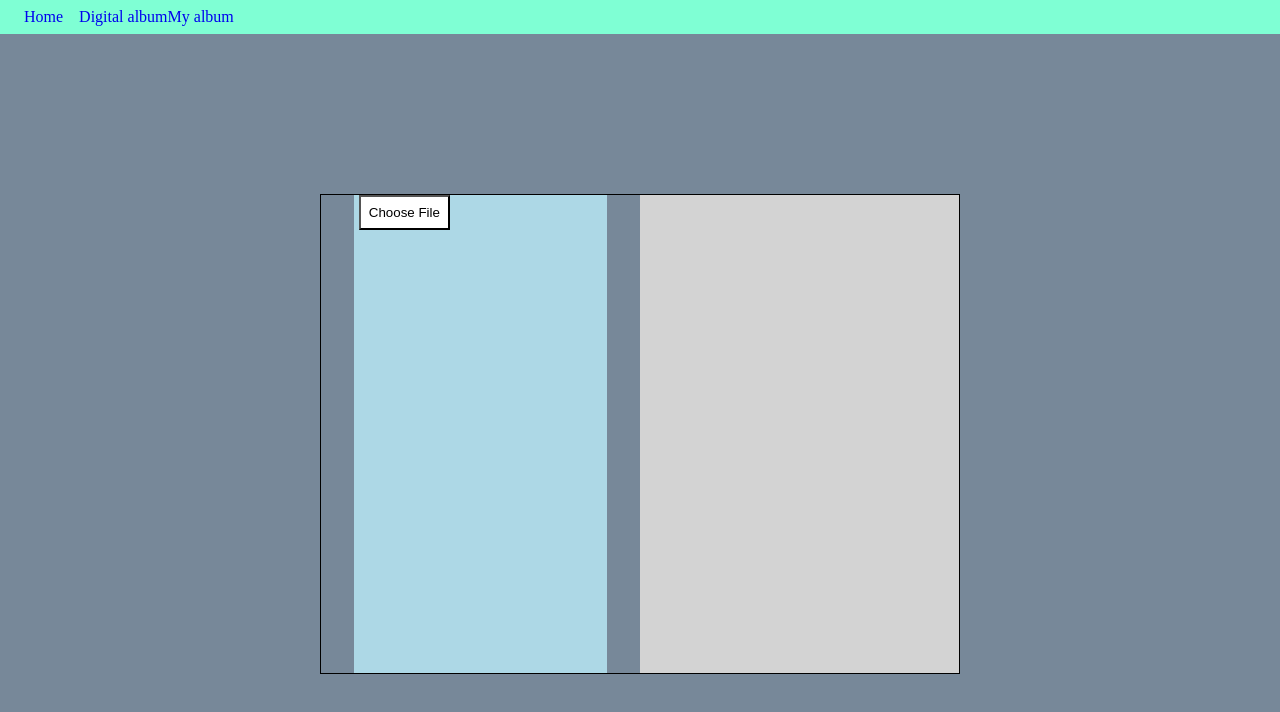
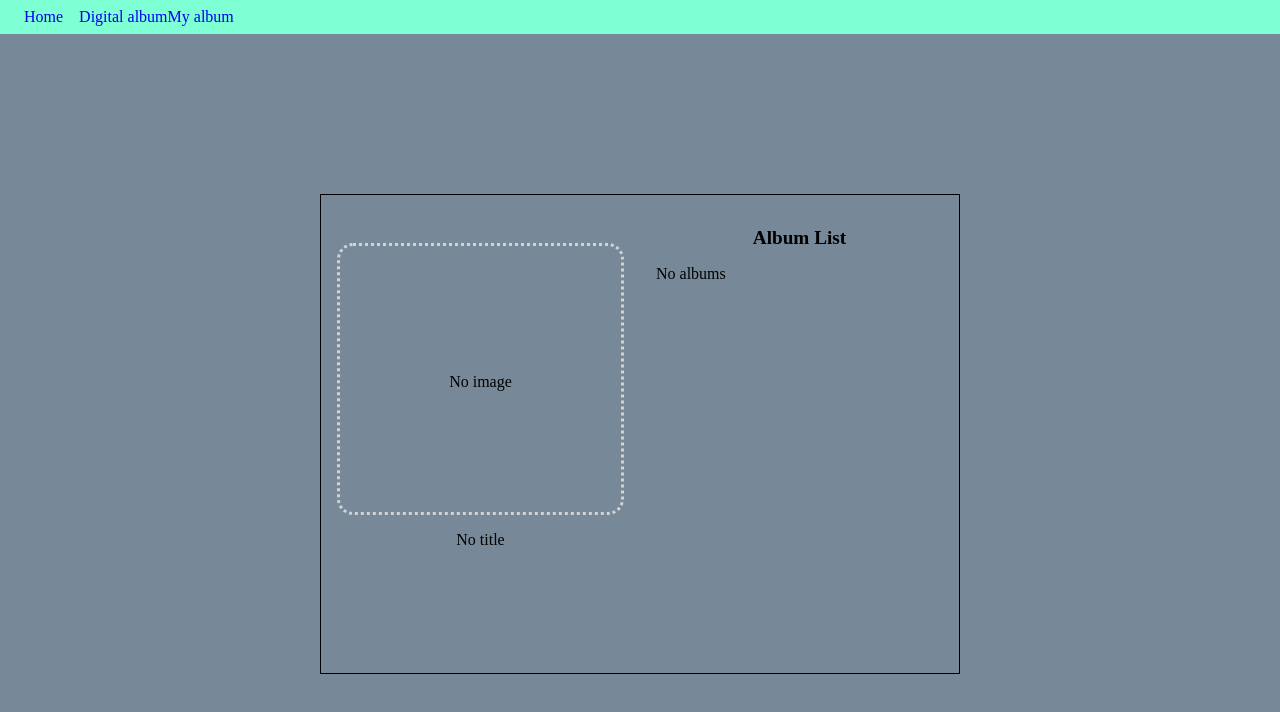
Before and after one commit to sunny-potato/digital_album, a React (Vite) app in the folder client/: page /myAlbum in a window 1280 px wide. Shown: the top 712 px of the page. Built offline with nearby package versions, Linux system fonts and the light colour scheme.

Commit message:
create myalbum page

```diff
--- a/client/src/Axios.ts
+++ b/client/src/Axios.ts
@@ -31,3 +31,12 @@ export async function getImage(fileName: string) {
     return image;
   }
 }
+
+export async function createFolder(folderList: string[], userId: number = 1) {
+  console.log(folderList, userId);
+  const response = await axios.post(`/myAlbum?userId=${userId}`, folderList);
+}
+
+export async function getFolder(userId: number) {
+  const response = await axios.get(`/myAlbum?userId=${userId}`);
+}
--- a/client/src/Pages/MyAlbum.tsx
+++ b/client/src/Pages/MyAlbum.tsx
@@ -1,9 +1,15 @@
 import { useState } from "react";
+import { Link } from "react-router-dom";
+import { createFolder } from "../Axios";
 import "../Styles/MyAlbum.css";
 
 function MyAlbum() {
   const [albumPhoto, setAlbumPhoto] = useState<File>();
   const [displayAlbumPhoto, setDisplayAlbumPhoto] = useState<string>();
+  const [isEditMode, setIsEditMode] = useState<boolean>(false);
+  const [editAlbumTitle, setEditAlbumTitle] = useState<string>();
+  const [editAlbumList, setEditAlbumList] = useState<string[]>([]);
+  console.log(editAlbumList);
 
   function handleFile(file: FileList | null) {
     if (file !== null) {
@@ -12,24 +18,138 @@ function MyAlbum() {
       setDisplayAlbumPhoto(URL.createObjectURL(file[0]));
     }
   }
+  async function saveAlbumList() {
+    if (isEditMode) {
+      const HaveAllName = editAlbumList.every((list) => list !== "");
+      if (HaveAllName) {
+        console.log(editAlbumList);
+        setIsEditMode(false);
+        const newFolder = await createFolder(editAlbumList);
+      } else {
+        console.log("all albums should have its own name"); //popup
+      }
+    } else {
+      setIsEditMode(true);
+    }
+  }
   return (
     <div className="pageContainer">
       <div className="albumBox">
+        <button className="editAlbumButton" onClick={saveAlbumList}>
+          {isEditMode ? "Save" : "Edit"}
+        </button>
+        {isEditMode && (
+          <div className="editAlbumBox">
             <div className="albumPhotoBox">
               <div className="albumPhoto">
-            {displayAlbumPhoto && <img src={displayAlbumPhoto}></img>}
-            {!displayAlbumPhoto && (
+                {displayAlbumPhoto && (
+                  <div className="imageInput">
+                    <img src={displayAlbumPhoto}></img>
                     <input
                       type="file"
                       accept="image/*"
                       onChange={(event) => handleFile(event.target.files)}
                     ></input>
+                  </div>
                 )}
+                {!displayAlbumPhoto && (
+                  <div className="imageInput">
+                    <div className="noImageDiv">No image</div>
+                    <input
+                      type="file"
+                      accept="image/*"
+                      onChange={(event) => handleFile(event.target.files)}
+                    ></input>
+                  </div>
+                )}
+              </div>
+              <div className="albumTitle">
+                <input
+                  type="text"
+                  placeholder="album title"
+                  value={editAlbumTitle}
+                  onChange={(event) => setEditAlbumTitle(event.target.value)}
+                ></input>
               </div>
             </div>
             <div className="albumListBox">
-          <div className="albumList"></div>
+              <div className="albumList">
+                <div className="albumListTitle">Album List</div>
+                {editAlbumList &&
+                  editAlbumList.map((list, index) => {
+                    return (
+                      <li key={index}>
+                        <input
+                          type="text"
+                          placeholder="Album name"
+                          value={editAlbumList[index]}
+                          onChange={(event) => {
+                            const updateAlbumList = [
+                              ...editAlbumList.slice(0, index),
+                              event.target.value,
+                              ...editAlbumList.slice(index + 1),
+                            ];
+                            setEditAlbumList(updateAlbumList);
+                          }}
+                        ></input>
+                        <button
+                          className="deleteAlbumList"
+                          onClick={() => {
+                            const updateAlbumList = [
+                              ...editAlbumList.slice(0, index),
+                              ...editAlbumList.slice(index + 1),
+                            ];
+                            setEditAlbumList(updateAlbumList);
+                          }}
+                        >
+                          X
+                        </button>
+                      </li>
+                    );
+                  })}
+                <div>
+                  <button
+                    className="addAlbumList"
+                    onClick={() => {
+                      const newTest = [""];
+                      setEditAlbumList([...editAlbumList, ...newTest]);
+                    }}
+                  >
+                    +
+                  </button>
                 </div>
+              </div>
+            </div>
+          </div>
+        )}
+        {!isEditMode && (
+          <div className="displayAlbumBox">
+            <div className="albumPhotoBox">
+              <div className="albumPhoto">
+                {displayAlbumPhoto && <img src={displayAlbumPhoto}></img>}
+                {!displayAlbumPhoto && (
+                  <div className="noImageDiv">No image</div>
+                )}
+              </div>
+              {!editAlbumTitle && <div className="albumTitle">No title</div>}
+              {editAlbumTitle && (
+                <div className="albumTitle">{editAlbumTitle}</div>
+              )}
+            </div>
+            <div className="albumListBox">
+              <div className="albumList">
+                <div className="albumListTitle">Album List</div>
+                {editAlbumList.length !== 0 &&
+                  editAlbumList.map((list, index) => (
+                    <li key={index}>
+                      <Link to={list}>{list}</Link>
+                    </li>
+                  ))}
+                {editAlbumList.length === 0 && <li>No albums</li>}
+              </div>
+            </div>
+          </div>
+        )}
       </div>
     </div>
   );
--- a/client/src/Styles/MyAlbum.css
+++ b/client/src/Styles/MyAlbum.css
@@ -5,35 +5,100 @@
   justify-content: center;
   align-items: center;
 }
+/* common css */
 .albumBox {
+  position: relative;
   width: 40em;
   height: 30em;
-  /* aspect-ratio: 1; */
   border: 0.1em black solid;
+}
+.albumBox:hover .editAlbumButton {
+  visibility: visible;
+}
+.displayAlbumBox,
+.editAlbumBox {
+  width: 100%;
+  height: 100%;
   display: grid;
   grid-template-columns: repeat(2, 1fr);
 }
 .albumPhotoBox {
-  /* width: 15em; */
-  /* height: 15em; */
   height: 100%;
-  /* aspect-ratio: 1; */
-  background-color: lightblue;
-  /* display: inline-block; */
-  /* vertical-align: top; */
+  width: 100%;
+  /* display: flex;
+  flex-direction: column; */
+  /* justify-content: center;
+  align-items: center; */
 }
-.albumPhotoBox {
-  margin: auto;
+.albumPhoto {
+  margin: 1em;
+  height: 17em;
+  /* border-radius: 0.5em black solid; */
+  /* background: lightcoral; */
+  /* position: relative; */
 }
 .albumPhoto img {
   width: 100%;
   height: 100%;
+  object-fit: scale-down;
 }
+.albumTitle {
+  /* background-color: lightcyan; */
+  text-align: center;
+}
+.albumPhotoBox,
 .albumListBox {
-  /* width: 15em; */
-  /* height: 15em; */
+  width: 100%;
   height: 100%;
-  background-color: lightgray;
-  /* display: inline-block; */
-  /* vertical-align: middle; */
+  padding: 2em 0;
 }
+
+.albumList li {
+  margin: 1em;
+  list-style: none;
+}
+.albumListTitle {
+  font-size: 1.2em;
+  font-weight: bolder;
+  text-align: center;
+}
+/* edit mode*/
+.editAlbumButton {
+  position: absolute;
+  right: 0;
+  margin: 0.5em;
+  visibility: hidden;
+}
+.imageInput {
+  height: 17em;
+  position: relative;
+}
+.imageInput input {
+  width: 100%;
+  position: absolute;
+  left: 50%;
+  top: 90%;
+  transform: translate(-18%, 0%);
+}
+.noImageDiv {
+  width: 100%;
+  height: 100%;
+  line-height: 17em;
+  border-radius: 1em;
+  border: 0.2em lightgray dotted;
+  text-align: center;
+}
+
+.addAlbumList {
+  /* width: 100%; */
+  margin: 1em;
+  background-color: white;
+  /* text-align: center; */
+  font-weight: bolder;
+  /* font-size: 1.3em; */
+  border-radius: 50%;
+  margin: auto;
+  z-index: 100%;
+}
+
+/* save mode*/
```
Also changed, not shown: 2 other files (tests, documents, lock files or other folders). Lines whose indentation alone changed are shown as unchanged.
